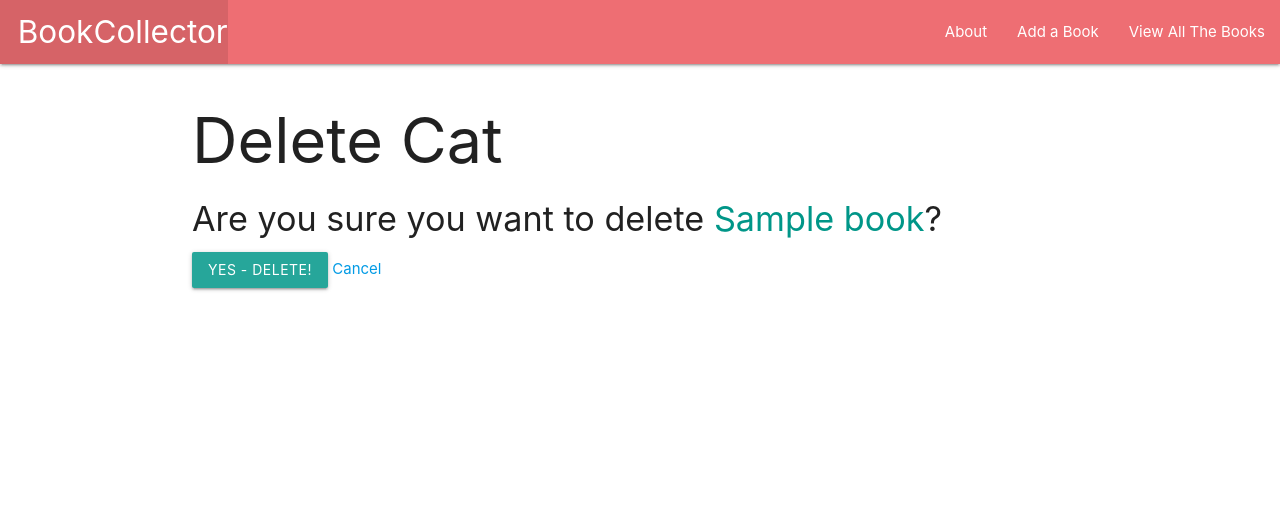
After one commit to kmcaloney15/Book-Collector, a Django app: page /books/1/delete/ in a window 1280 px wide. The commit adds this page. Shown: the top 528 px of the page. Run offline with Django 4.2, Linux system fonts and the light colour scheme; tables that the repository leaves empty hold one stand-in row (values such as "Sample post").

Commit message:
full crud

```diff
--- /dev/null
+++ b/bookcollector/main_app/templates/main_app/book_confirm_delete.html
@@ -0,0 +1,13 @@
+{% extends 'base.html' %}
+
+{% block content %}
+  <h1>Delete Cat</h1>
+
+  <h4>Are you sure you want to delete <span class="teal-text">{{ object.name }}</span>?</h4>
+
+  <form action="" method="POST">
+    {% csrf_token %}
+    <input type="submit" value="Yes - Delete!" class="btn">
+    <a href="{% url 'detail' book.id %}">Cancel</a>
+  </form>
+{% endblock %}
--- a/bookcollector/main_app/templates/main_app/book_form.html
+++ b/bookcollector/main_app/templates/main_app/book_form.html
@@ -1,7 +1,11 @@
 {% extends 'base.html' %}
 
 {% block content %}
-  <h1>Add Book</h1>
+{% if object %}
+    <h1>Edit <span class="teal-text">{{object.name}}</span></h1>
+  {% else %}
+    <h1>Add Book</h1>
+    {% endif %}
   <!-- Leaving the action empty makes the form post to the same url used to display it -->
   <form action="" method="POST">
     <!-- Django requires the following for security purposes -->
--- a/bookcollector/main_app/views.py
+++ b/bookcollector/main_app/views.py
@@ -41,7 +41,7 @@ class BookCreate(CreateView):
 
 class BookUpdate(UpdateView):
   model = Book
-  fields = ['name', 'author', 'series', 'description']
+  fields = ['author', 'series', 'description']
 
 class BookDelete(DeleteView):
   model = Book
```
